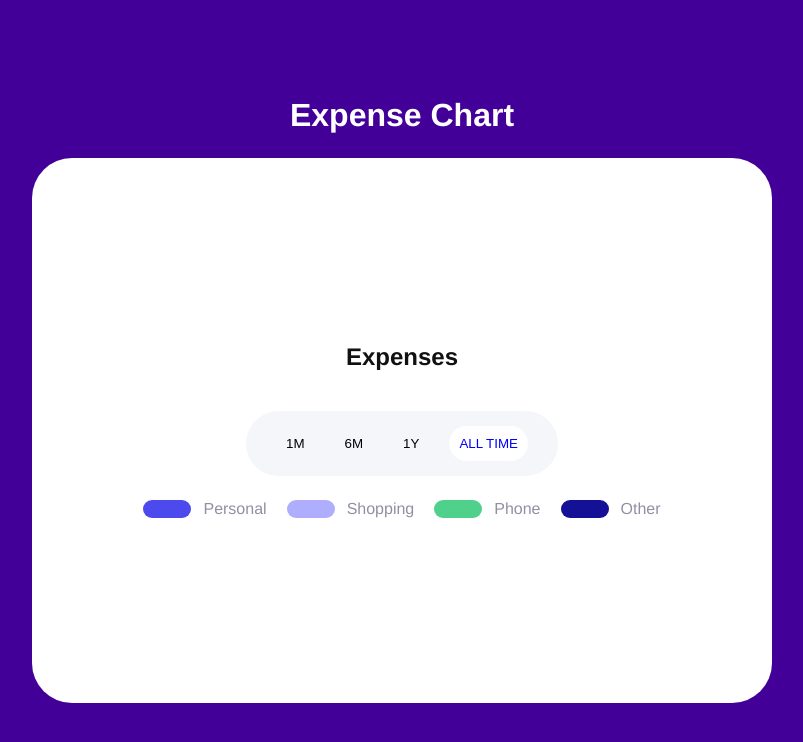
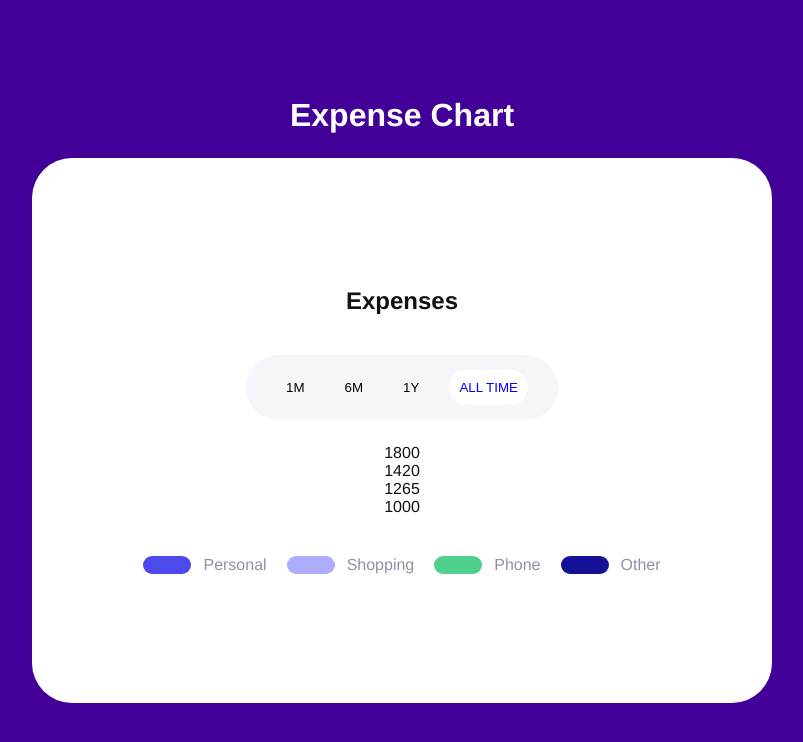
Before and after one commit to HasibGit/GoZayaan_Assessment_Task, an Angular app: page / in a window 1280 px wide. Shown: the top 742 px of the page, without its empty margins (238-1041 px from the left). Built offline with nearby package versions, Linux system fonts and the light colour scheme.

Commit message:
made a basic setup for the chart component

```diff
--- a/src/app/app.component.html
+++ b/src/app/app.component.html
@@ -20,7 +20,7 @@
 
       <app-chart-filter></app-chart-filter>
 
-      <div class="chart"></div>
+      <app-chart></app-chart>
 
       <!-- Chart Footer  -->
 
--- a/src/app/app.module.ts
+++ b/src/app/app.module.ts
@@ -4,9 +4,10 @@ import { FlexLayoutModule } from '@angular/flex-layout';
 
 import { AppComponent } from './app.component';
 import { ChartFilterComponent } from './components/chart-filter/chart-filter.component';
+import { ChartComponent } from './components/chart/chart.component';
 
 @NgModule({
-  declarations: [AppComponent, ChartFilterComponent],
+  declarations: [AppComponent, ChartFilterComponent, ChartComponent],
   imports: [BrowserModule, FlexLayoutModule],
   providers: [],
   bootstrap: [AppComponent],
--- /dev/null
+++ b/src/app/components/chart/chart.component.html
@@ -0,0 +1,6 @@
+<div class="mb-40 w-100-p">
+  <p>{{ chartData.personal }}</p>
+  <p>{{ chartData.shopping }}</p>
+  <p>{{ chartData.phone }}</p>
+  <p>{{ chartData.other }}</p>
+</div>
--- /dev/null
+++ b/src/app/components/chart/chart.component.ts
@@ -0,0 +1,18 @@
+import { Component, OnInit } from '@angular/core';
+import { IExpense } from 'src/app/interfaces/expense.interface';
+import { AppService } from 'src/app/services/app.service';
+
+@Component({
+  selector: 'app-chart',
+  templateUrl: './chart.component.html',
+  styleUrls: ['./chart.component.scss'],
+})
+export class ChartComponent implements OnInit {
+  chartData: IExpense;
+
+  constructor(private appService: AppService) {}
+
+  ngOnInit(): void {
+    this.chartData = this.appService.getExpenseByFilter('ALL TIME');
+  }
+}
```
Also changed, not shown: src/app/components/chart/chart.component.scss (added).
